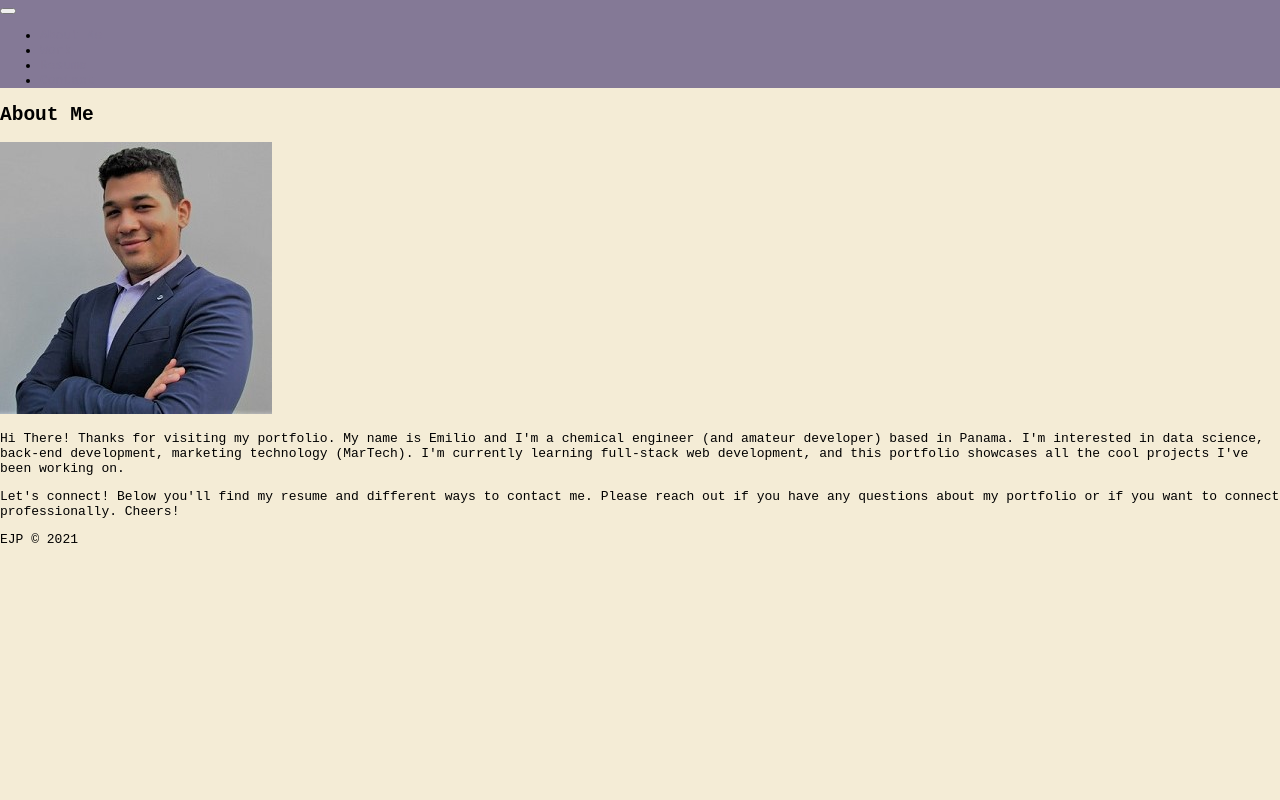
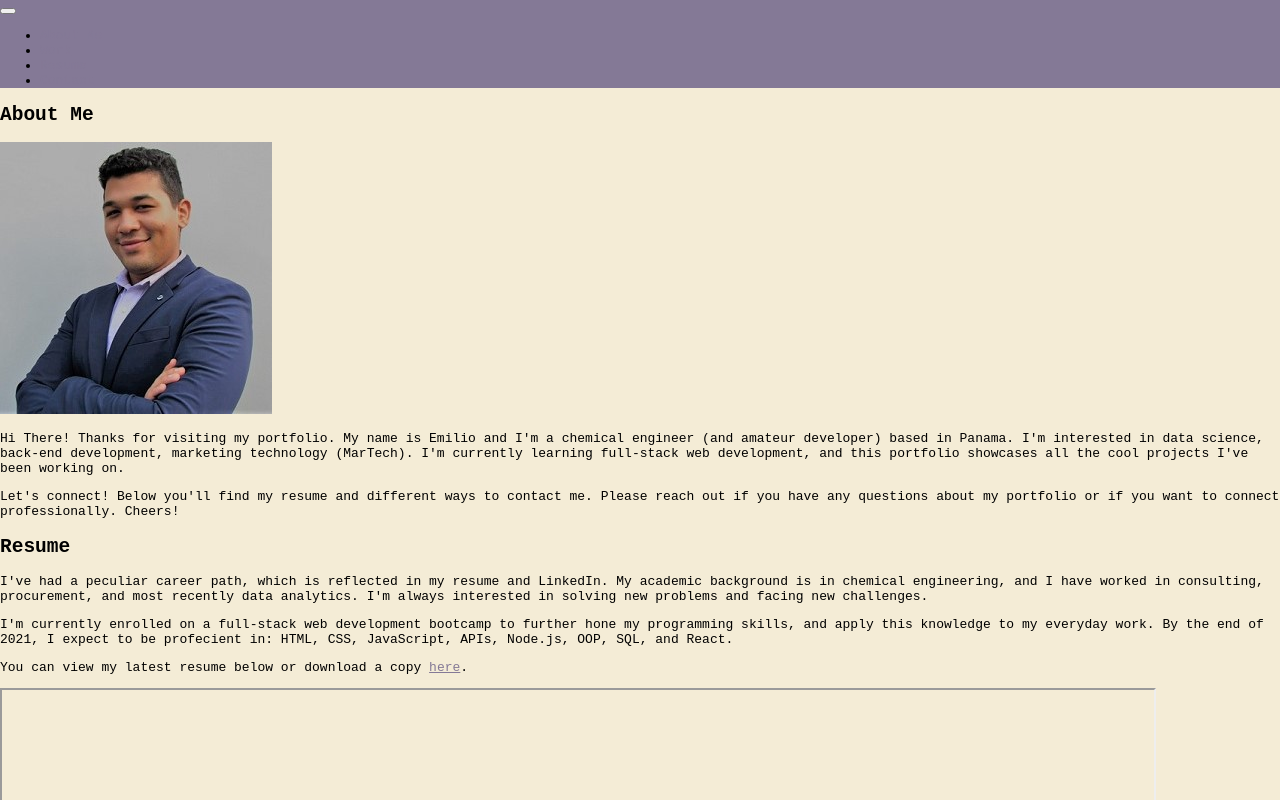
Before and after one commit to ejpascualj/react-portfolio, a React (Create React App) app: page / in a window 1280 px wide. Shown: the top 800 px of the page. Built offline with nearby package versions, Linux system fonts and the light colour scheme.

Commit message:
changed path in Home

```diff
--- a/src/App.js
+++ b/src/App.js
@@ -15,7 +15,7 @@ function App() {
         <Header />
         <Home />
         {/* <Portfolio /> */}
-        {/* <Resume /> */}
+        <Resume />
         {/* <Contact /> */}
         <Footer />
       </Router>
--- a/src/components/Resume/index.js
+++ b/src/components/Resume/index.js
@@ -1,6 +1,6 @@
 import React, { useState } from "react";
 import '../../assets/css/style.css';
-import resume from "../../assets/resume/RESUME.pdf";
+import resume from "../../assets/resume";
 
 function Resume() {
   return (
```
